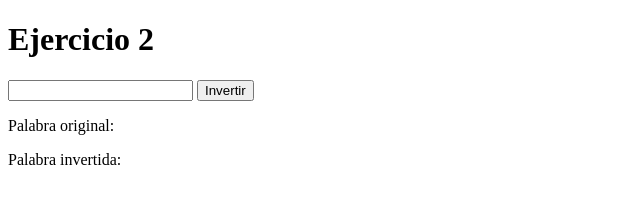
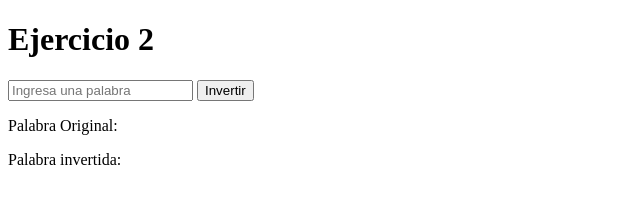
Before and after one commit to AlejandroPhoccoTapia/LabB02-PWeb2-AlejandroPhocco, a plain HTML site: page ejercicio2/index.html in a window 1280 px wide. Both pictures are taken after a click on the button "Invertir". Shown: the full height of the page, 0-640 px from the left. Drawn offline with Linux system fonts and the light colour scheme.

Commit message:
Se agrego el codigo y ademas se agrego un placeholder al input

```diff
--- a/ejercicio2/code.js
+++ b/ejercicio2/code.js
@@ -0,0 +1,15 @@
+let input = document.querySelector('.input');
+let palabraOriginal = document.querySelector('.palabra-original');
+let palabraInvertida = document.querySelector('.palabra-invertida');
+
+function presionar() {
+  let palabra = input.value;
+  let invertida = '';
+  for (i = palabra.length - 1; i >= 0; i--) {
+    invertida += palabra[i];
+  }
+
+  input.value = '';
+  palabraOriginal.innerHTML = 'Palabra Original: ' + palabra;
+  palabraInvertida.innerHTML = 'Palabra invertida: ' + invertida;
+}
--- a/ejercicio2/index.html
+++ b/ejercicio2/index.html
@@ -8,11 +8,13 @@
   </head>
   <body>
     <h1>Ejercicio 2</h1>
-    <input class="input" type="text" />
-    <button class="button">Invertir</button>
+    <input class="input" type="text" placeholder="Ingresa una palabra" />
+    <button class="button" onclick="presionar()">Invertir</button>
     <div>
       <p class="palabra-original">Palabra original:</p>
       <p class="palabra-invertida">Palabra invertida:</p>
     </div>
+
+    <script src="./code.js"></script>
   </body>
 </html>
```
